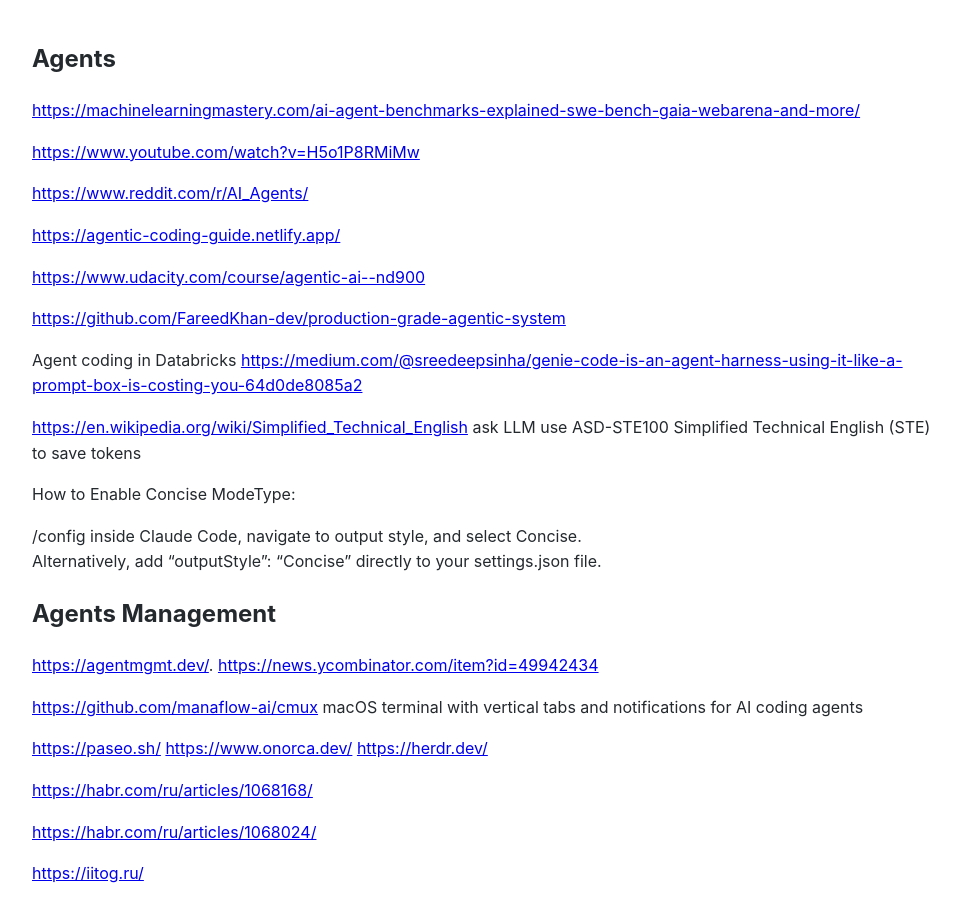
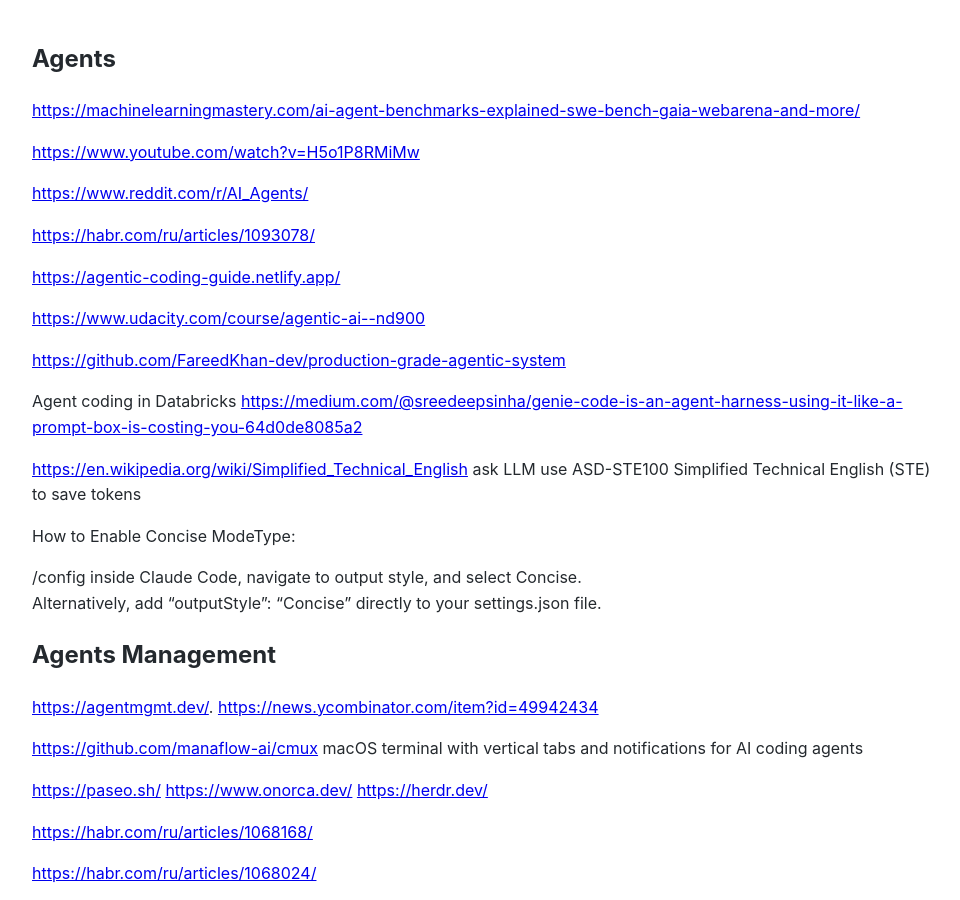
Before and after one commit to Michael-Lubinsky/michael-lubinsky.github.com, a Jekyll site: the page built from ml/agent.md, in a window 1280 px wide and 900 px high. Shown: the whole window, without its empty margins (158-1118 px from the left). Built offline with Jekyll 4.4.1, drawn with Linux system fonts in a browser that asks for light colours; our own code applies the rules of GitHub Pages for plain Markdown files.

Commit message:
Add new resource links in agent.md
Added additional resource links for AI agents.

```diff
--- a/ml/agent.md
+++ b/ml/agent.md
@@ -6,6 +6,8 @@
 <https://www.youtube.com/watch?v=H5o1P8RMiMw>
 
 <https://www.reddit.com/r/AI_Agents/>
+
+<https://habr.com/ru/articles/1093078/>
 
 <https://agentic-coding-guide.netlify.app/>
 
```
